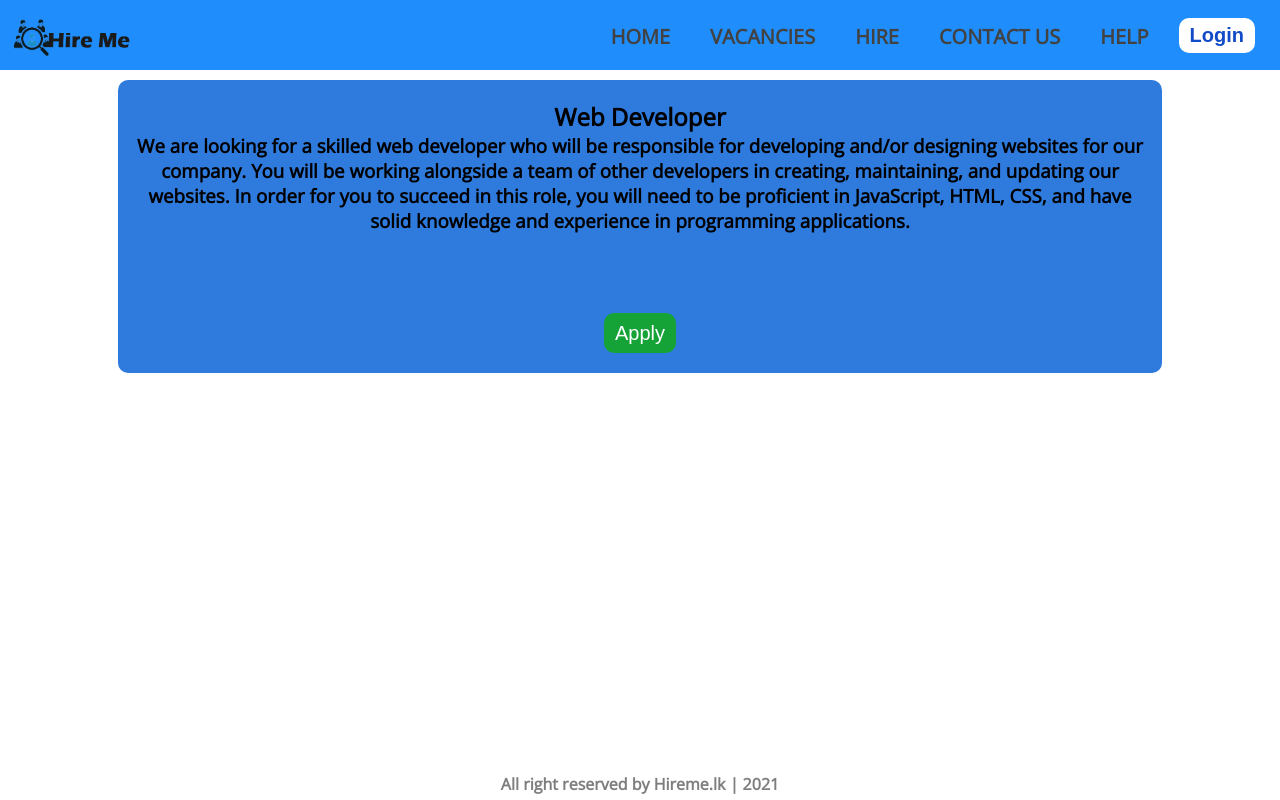
After one commit to DinithKumudika/WAD-Group-Project, a PHP site: page /views/apply.php in a window 1280 px wide. The commit adds this page. Run offline with PHP 8.4, Linux system fonts and the light colour scheme; some web fonts are replaced.

Commit message:
hiring page finished

```diff
--- /dev/null
+++ b/public/css/apply.css
@@ -0,0 +1,118 @@
+body{
+     margin: 0;
+     padding: 0;
+     font-family: 'Open Sans', sans-serif;
+}
+
+.job-details{
+     margin-top: 80px;
+     color: black;
+     display: flex;
+     flex-direction: column;
+     width: 80%;
+     margin-left: auto;
+     margin-right: auto;
+     padding: 20px 10px;
+     background-color: rgb(47, 123, 221);
+     border-radius: 10px;
+     text-align: center;
+}
+
+.btn-container{
+     margin-top: 80px;
+}
+
+.add-btn{
+     background-color: rgb(21, 163, 56);
+     color: white;
+     height: 40px;
+     font-size: 20px;
+     border: 1px solid transparent;
+     padding: 5px 10px 5px 10px;
+     border-radius: 10px;
+}
+
+.add-btn:hover{
+     cursor: pointer;
+     background-color: rgb(22, 145, 53);
+}
+
+.bg-modal {
+	background-color: rgba(0, 0, 0, 0.8);
+	width: 100%;
+	height: 100%;
+	position: absolute;
+	top: 0;
+	display: none;
+	justify-content: center;
+	align-items: center;
+}
+
+.modal-contents {
+	height: auto;
+	width: 80%;
+	background-color: white;
+	text-align: center;
+	padding: 20px;
+	position: relative;
+	border-radius: 5px;
+}
+
+.model-sub-container{
+     display: flex;
+     flex-direction: column;
+}
+
+input {
+	margin: 10px auto;
+	display: block;
+	width: 50%;
+	padding: 8px;
+}
+
+textarea{
+     width: 50%;
+     margin: 15px auto;
+	display: block;
+     padding: 8px;
+}
+
+select{
+     width: 51%;
+     display: block;
+     margin: 15px auto;
+     padding: 8px;
+     background-color: white;
+     border: 1px solid black;
+}
+
+option:hover{
+     background-color: rgb(31, 141, 251);
+}
+
+.btn{
+     background-color: rgb(21, 163, 56);
+     border: 2px solid transparent;
+     color: white;
+     font-size: 15px;
+     font-weight: bold;
+     width: 30%;
+}
+
+.btn:hover{
+     cursor: pointer;
+}
+
+.close {
+	position: absolute;
+	top: 0;
+	right: 10px;
+	font-size: 42px;
+	color: #333;
+	transform: rotate(45deg);
+	cursor: pointer;
+}
+
+.close:hover{
+     color: #666;
+}
--- a/public/css/footer.css
+++ b/public/css/footer.css
@@ -1,9 +1,12 @@
 footer{
+     position: absolute;
      margin-top: 0px;
      bottom: 0;
-     padding: 5px 10px 5px 10px;
+     padding-top: 5px;
+     padding-bottom: 5px;
      background-color: white;
      opacity: 0.5;
+     width: 100vw;
 }
 
 footer p{
--- a/public/css/header.css
+++ b/public/css/header.css
@@ -75,6 +75,27 @@ nav ul li a:hover:before {
   transform-origin: left;
 }
 
+.login-btn{
+  margin-top: -5px;
+  margin-left: 10px;
+  background-color: white;
+  color: white;
+  border-radius: 10px;
+  padding: 5px 10px 5px 10px;
+  border: 1px solid transparent;
+}
+
+.login-btn a{
+  text-decoration: none;
+  color: rgb(18, 75, 199);
+  font-size: 20px;
+  font-weight: bold;
+}
+
+.disabled-link{
+  pointer-events: none;
+}
+
 .menu-btn, .close-btn {
   color: rgb(66, 66, 66);
   font-size: 40px;
@@ -85,7 +106,6 @@ nav ul li a:hover:before {
   cursor: pointer;
   display: none;
 }
-
 
 
 @media screen and (max-width: 1300px) {
--- /dev/null
+++ b/public/js/apply.js
@@ -0,0 +1,7 @@
+document.getElementById('button').addEventListener("click", function() {
+	document.querySelector('.bg-modal').style.display = "flex";
+});
+
+document.querySelector('.close').addEventListener("click", function() {
+	document.querySelector('.bg-modal').style.display = "none";
+});
--- /dev/null
+++ b/views/apply.php
@@ -0,0 +1,91 @@
+<!DOCTYPE html>
+<html lang="en">
+
+<head>
+     <meta charset="UTF-8">
+     <meta http-equiv="X-UA-Compatible" content="IE=edge">
+     <meta name="viewport" content="width=device-width, initial-scale=1.0">
+     <title>Hire</title>
+     <link rel="stylesheet" href="https://cdnjs.cloudflare.com/ajax/libs/font-awesome/6.0.0-beta3/css/all.min.css">
+     <link href="https://fonts.googleapis.com/icon?family=Material+Icons" rel="stylesheet">
+     <link rel="stylesheet" href="../public/css/header.css">
+     <link rel="stylesheet" href="../public/css/apply.css">
+     <link rel="stylesheet" href="../public/css/footer.css">
+</head>
+
+<body>
+     <?php
+     include('header.php');
+     ?>
+     <div class="job-details">
+          <h2>Web Developer</h2>
+          <h3>We are looking for a skilled web developer who will be responsible for developing and/or designing websites for our company. You will be working alongside a team of other developers in creating, maintaining, and updating our websites.
+In order for you to succeed in this role, you will need to be proficient in JavaScript, HTML, CSS, and have solid knowledge and experience in programming applications.</h3>
+
+          <div class="btn-container">
+               <button class="add-btn" id="button">
+                    Apply
+               </button>
+          </div>
+     </div>
+     <div class="bg-modal">
+               <div class="modal-contents">
+
+                    <div class="close">+</div>
+                    <img src="https://richardmiddleton.me/comic-100.png" alt="">
+
+                    <form action="hire.php" method="POST">
+                         <div class="model-sub-container">
+                              <label for="job-title">Job Title:</label>
+                              <input type="text" placeholder="Job Title" name="job-title">
+                         </div>
+                         <div class="model-sub-container">
+                              <label for="position">Position:</label>
+                              <input type="text" placeholder="Position" name="position">
+                         </div>
+                         <div class="model-sub-container">
+                              <label for="salary">Company:</label>
+                              <input type="text" placeholder="Company name" name="company">
+                         </div>
+                         <div class="model-sub-container">
+                              <label for="salary">Salary:</label>
+                              <input type="text" placeholder="Salary" name="salary">
+                         </div>
+                         <div class="model-sub-container">
+                              <label for="salary">Category:</label>
+                              <select name="categories" id="job-cat" name="categories">
+                                   <option value="deafault" disabled='disabled' default>Choose job category..</option>
+                                   <option value="cat-1">Administration,business and management</option>
+                                   <option value="cat-2">Computing and IT</option>
+                                   <option value="cat-3">Construction and building</option>
+                                   <option value="cat-4">Education and training</option>
+                                   <option value="cat-5">Engineering</option>
+                                   <option value="cat-6">Financial</option>
+                                   <option value="cat-7">Graphic Design</option>
+                                   <option value="cat-8">Healthcare</option>
+                                   <option value="cat-9">Hospitality and tourism</option>
+                                   <option value="cat-10">Human Resources</option>
+                                   <option value="cat-11">Law</option>
+                                   <option value="cat-12">Manufacturing and production</option>
+                                   <option value="cat-13">Retail and customer Services</option>
+                                   <option value="cat-14">Printing,publishing and advertising</option>
+                                   <option value="cat-15">Security,uniformed and protective services</option>
+                                   <option value="cat-16">Sport and leisure</option>
+                                   <option value="cat-17">Transport,distibution and logistics</option>
+                              </select>
+                         </div>
+                         <div class="model-sub-container">
+                              <label for="job-description">Description:</label>
+                              <textarea name="job-description" cols="100" rows="10" placeholder="Job Description"></textarea>
+                         </div>
+                         <input type="submit" value="Post Vacancy" name="add-vacancy" class="btn">
+                    </form>
+               </div>
+          </div>
+     <?php
+     include('footer.php');
+     ?>
+     <script src="../public/js/apply.js"></script>
+</body>
+
+</html>
--- a/views/header.php
+++ b/views/header.php
@@ -1,3 +1,21 @@
+<?php
+  session_start();
+
+  $login_display = '';
+  $loginpage_link = '';
+  $disabled = '';
+
+  if(isset($_SESSION['username'])){
+      $login_display = $_SESSION['username'];
+      $disabled = 'disabled-link';
+  }
+  else{
+      $login_display = 'Login';
+      $loginpage_link = 'login.php';
+  }
+?>
+
+
 <nav id="navbar">
     <span class="material-icons menu-btn icon" id="menu-ico">menu</span>
     <span class="material-icons close-btn icon" id="close-ico">close</span>
@@ -8,7 +26,7 @@
         <li><a href="#">Hire</a></li>
         <li><a href="./contact.php">Contact Us</a></li>
         <li><a href="#">Help</a></li>
-        <li><a href="./login.php">Sign in</a></li>
+        <button class="login-btn {$disabled}"><a href=<?=$loginpage_link?>><?=$login_display?></a></button>
     </ul>
     <script src="../public/js/header.js"></script>
 </nav>
--- a/views/login.php
+++ b/views/login.php
@@ -1,4 +1,5 @@
 <?php
+session_start();
 include('../db/db_connect.php');
 
 $errors = [
@@ -24,9 +25,11 @@ if (isset($_POST['login'])) {
         $username = mysqli_real_escape_string($conn,$username);
         //protect database from harmful sql injections when inserting data to datbase
         $password = mysqli_real_escape_string($conn,$password);
-        $query = "SELECT `email`,`password` FROM applicant_reg WHERE `email`='{$username}' AND `password`='{$password}'";
+        $query = "SELECT `username`,`password` FROM applicant_reg WHERE `username`='{$username}' AND `password`='{$password}'";
         $result = mysqli_query($conn,$query);
         if(mysqli_affected_rows($conn)==1){
+            $user_details =mysqli_fetch_assoc($result);
+            $_SESSION['username'] = $user_details['username'];
             header('Location:home.php');
         }
         else{
```
Also changed, not shown: models/verification.php (+11 -5 lines), public/css/hire.css (added, +105 -0 lines), public/css/vacancy.css (added, +142 -0 lines), public/js/hire.js (added, +7 -0 lines), views/hire.php (+107 -0 lines), views/signup.php (+10 -4 lines), views/vacancy.php (+49 -0 lines).
